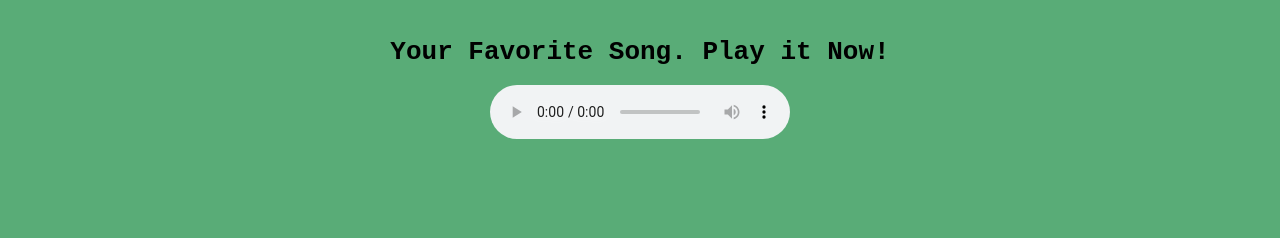
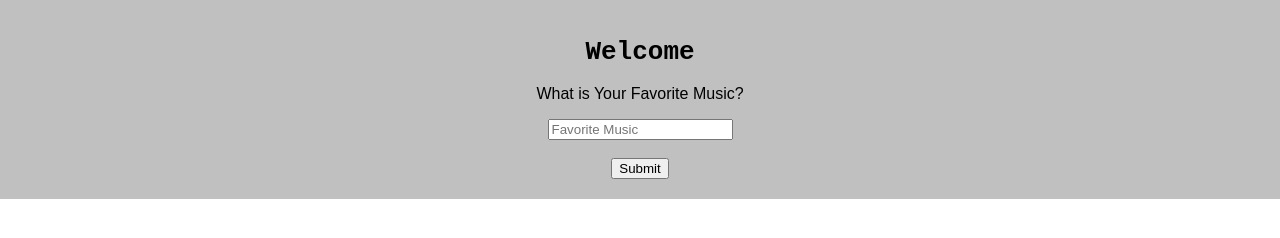
Before and after one commit to Bryan9033/Your-Song, a plain HTML site: page index.html in a window 1280 px wide. Drawn offline with Linux system fonts and the light colour scheme.

Commit message:
Update index.html

```diff
--- a/index.html
+++ b/index.html
@@ -4,24 +4,37 @@
     <meta charset="UTF-8">
     <title>Your Song</title>
 
+
 <style>
+
 body{
+    font-family: Arial, Sans-Serif;
     margin: 0;
-    text-align: center;
-    background-color: #59AC77;
-    padding: 20px;
+
+
 }
 
 h1{
     font-family: Monospace;
 }
 
+.main{
+    text-align: center;
+    padding: 20px;
+    background-color: silver;
+
+}
+
+
 </style>
 </head>
 <body>
-    <h1>Your Favorite Song. Play it Now!</h1>
-    <audio controls autoplay>
-        <source src="jumpscare.mp3" type="audio/mpeg">
-    </audio>
+    <div class="main">
+        <h1>Welcome</h1>
+        <p>What is Your Favorite Music?</p>
+        <input type="text" name="song" id="song" placeholder="Favorite Music"><br><br>
+        <a href="pro1.html"><input type="submit"></a>
+    </div>
+
 </body>
 </html>
```
